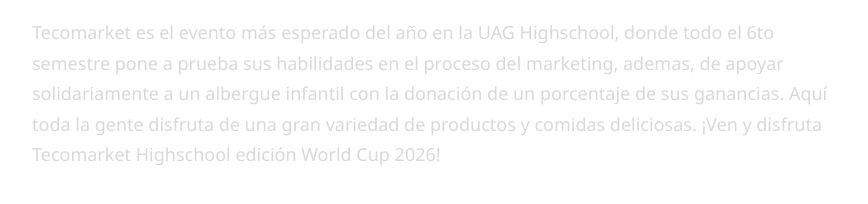
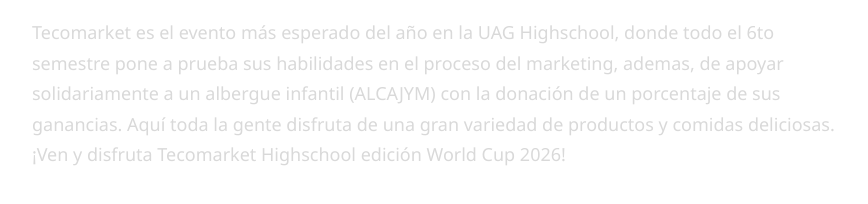
Before and after one commit to joxon1290-bot/tecomarket, a plain HTML site: page index.html in a window 1280 px wide. Shown: the part 1977-2181 px from the top of the page, without its empty margins (204-1072 px from the left). Drawn offline with Linux system fonts and the light colour scheme.

Commit message:
Add files via upload

```diff
--- a/index.html
+++ b/index.html
@@ -522,7 +522,7 @@
 <h2>¿Qué es Tecomarket?</h2>
 
 <p>
-Tecomarket es el evento más esperado del año en la UAG Highschool, donde todo el 6to semestre pone a prueba sus habilidades en el proceso del marketing, ademas, de apoyar solidariamente a un albergue infantil con la donación de un porcentaje de sus ganancias. Aquí toda la gente disfruta de una gran variedad de productos y comidas deliciosas. ¡Ven y disfruta Tecomarket Highschool edición World Cup 2026!
+Tecomarket es el evento más esperado del año en la UAG Highschool, donde todo el 6to semestre pone a prueba sus habilidades en el proceso del marketing, ademas, de apoyar solidariamente a un albergue infantil (ALCAJYM) con la donación de un porcentaje de sus ganancias. Aquí toda la gente disfruta de una gran variedad de productos y comidas deliciosas. ¡Ven y disfruta Tecomarket Highschool edición World Cup 2026!
 </p>
 
 </div>
```
